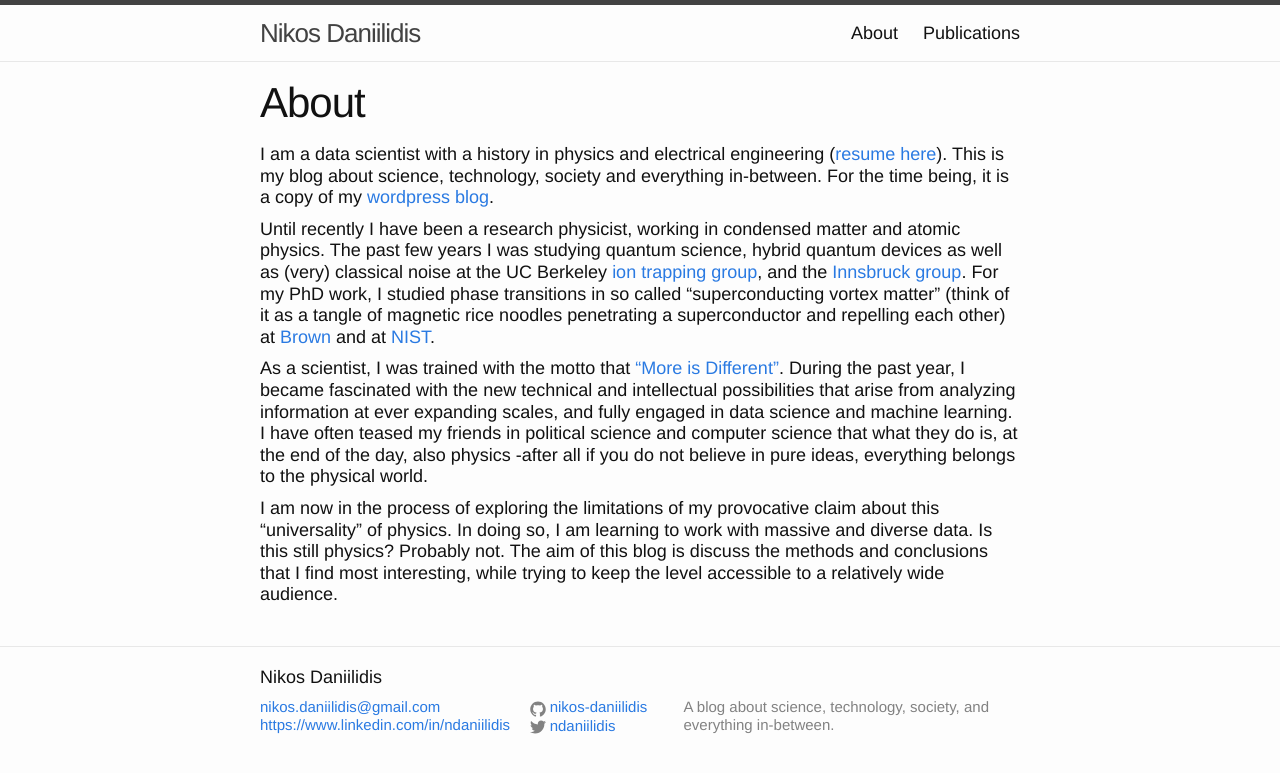
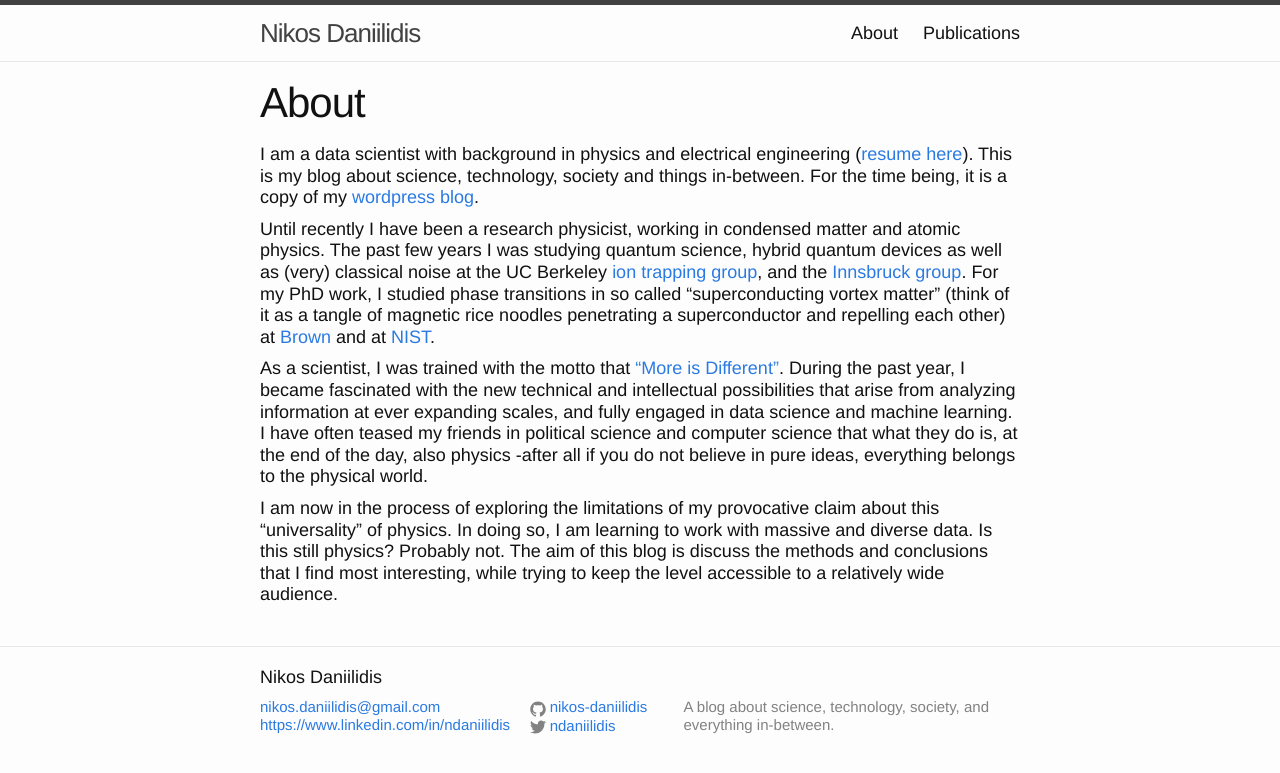
Before and after one commit to nikos-daniilidis/blog, a Jekyll site: the page built from about.md, in a window 1280 px wide. Shown: the top 773 px of the page. Built offline with Jekyll 4.4.1, drawn with Linux system fonts in a browser that asks for light colours.

```diff
--- /dev/null
+++ b/CNAME
@@ -0,0 +1 @@
+nikosd.me
--- a/about.md
+++ b/about.md
@@ -4,7 +4,7 @@ title: About
 permalink: /about/
 ---
 
-I am a data scientist with a history in physics and electrical engineering ([resume here]({{ site.baseurl }}/assets/all-pdf/daniilidis-resume.pdf)). This is my blog about science, technology, society and everything in-between. For the time being, it is a copy of my [wordpress blog](http://oligotropos.wordpress.com/).
+I am a data scientist with background in physics and electrical engineering ([resume here]({{ site.baseurl }}/assets/all-pdf/daniilidis-resume.pdf)). This is my blog about science, technology, society and things in-between. For the time being, it is a copy of my [wordpress blog](http://oligotropos.wordpress.com/).
 
 Until recently I have been a research physicist, working in condensed matter and atomic physics. The past few years I was studying quantum science, hybrid quantum devices as well as (very) classical noise at the UC Berkeley [ion trapping group](http://research.physics.berkeley.edu/haeffner/), and the [Innsbruck group](http://quantumoptics.at/). For my PhD work, I studied phase transitions in so called "superconducting vortex matter" (think of it as a tangle of magnetic rice noodles penetrating a superconductor and repelling each other) at [Brown](http://www.brown.edu/academics/physics/areas-research/condensed-matter-experiment/condensed-matter-experiment) and at [NIST](http://www.ncnr.nist.gov/).
 
```
Also changed, not shown: README.md.
